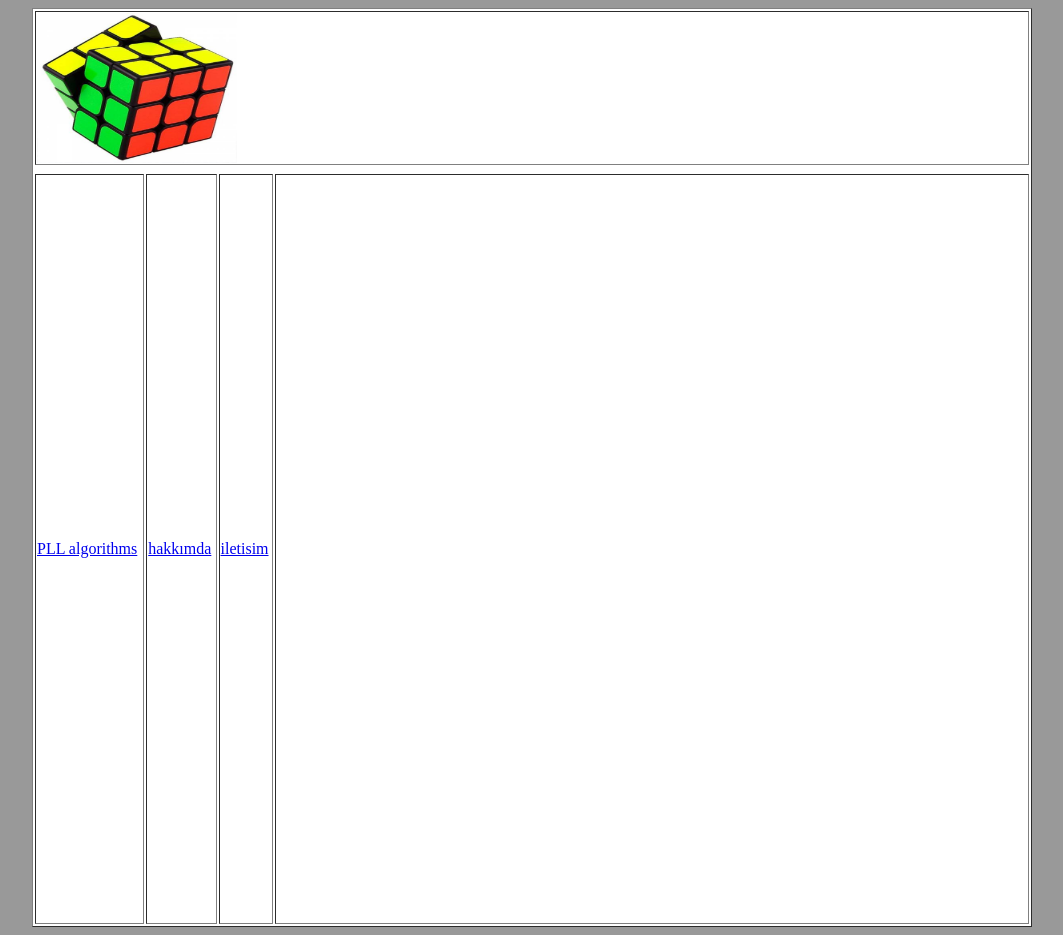
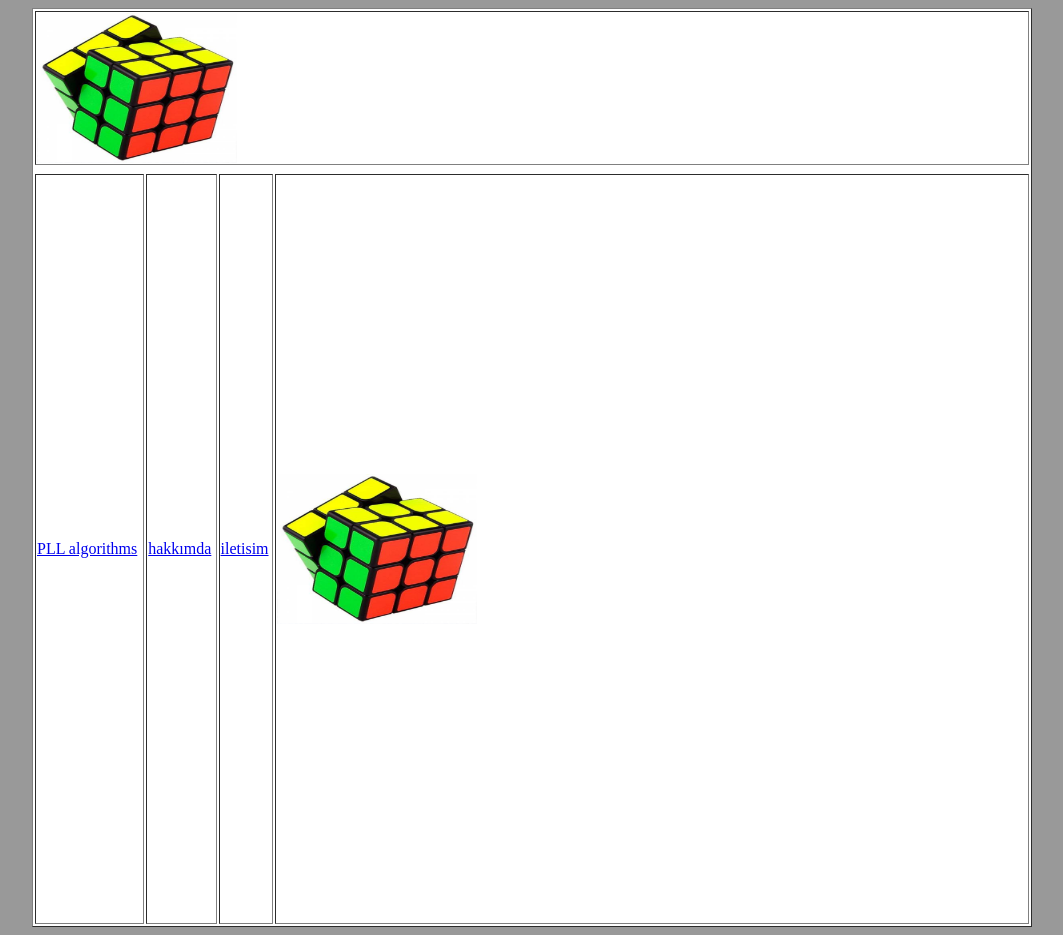
Before and after one commit to kayracil0/kayracil0.github.io, a plain HTML site: page index.html in a window 1280 px wide. Shown: the whole page, without its empty margins (108-1171 px from the left). Drawn offline with Linux system fonts and the light colour scheme.

Commit message:
Update index.html

```diff
--- a/index.html
+++ b/index.html
@@ -14,7 +14,7 @@
 <tr height="5">
 <tr>
 <td><a href="PLL algorithms.html">PLL algorithms</a></td><td><a href="hakkımda.html">hakkımda</td>
-<td><a href="iletisim.html">iletisim</td><td height="750" width="750">&nbsp;</td>
+<td><a href="iletisim.html">iletisim</td><td height="750" width="750"><img src="img/517758953_tn50_0.png"/ height="150" width=200"></td>
 </tr>
 
 </table>
```
